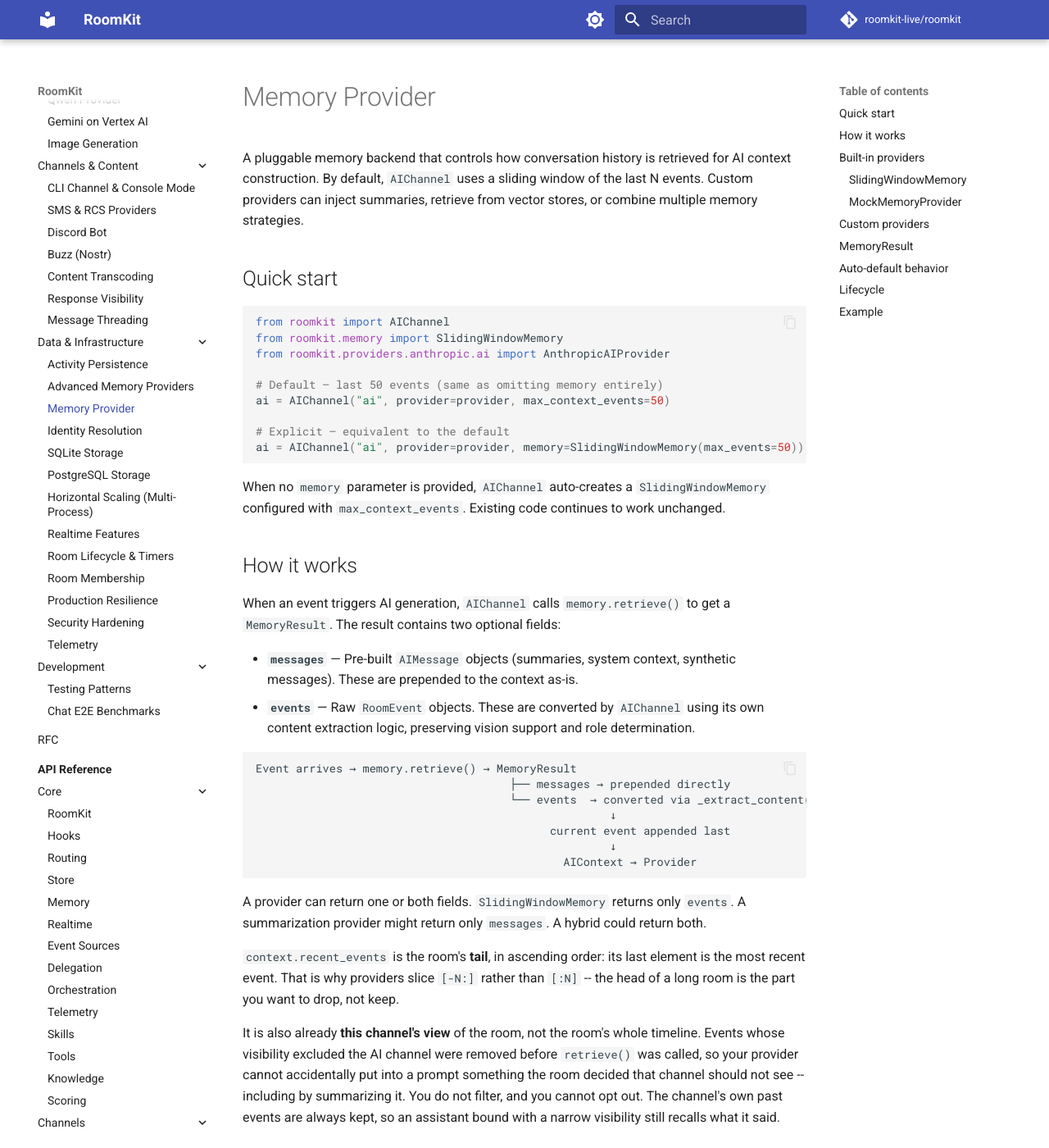
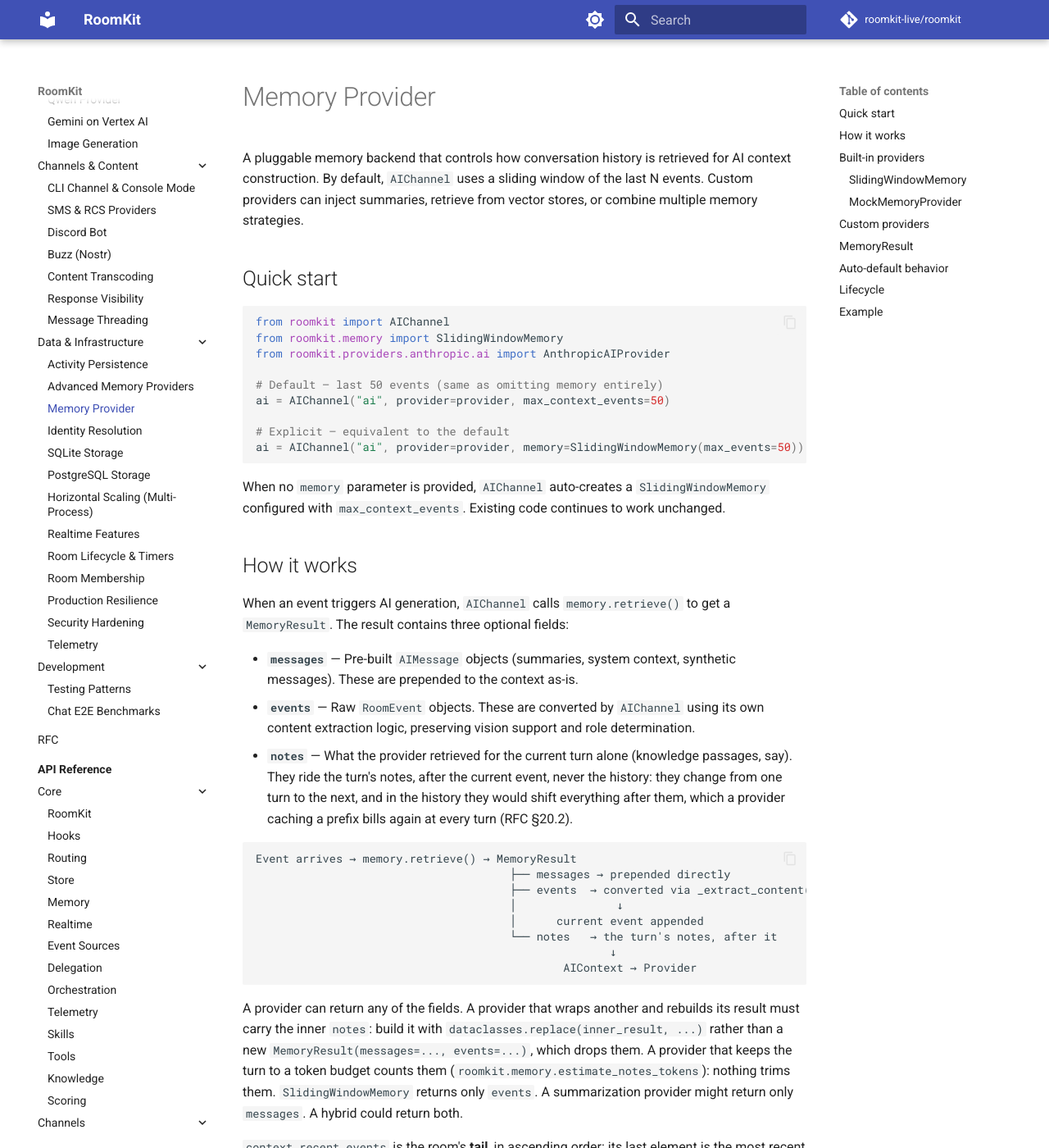
Before and after one commit to roomkit-live/roomkit-docs, an MkDocs documentation site: the page built from docs/guides/memory-provider.md, in a window 1280 px wide and 1400 px high. Shown: the whole window at 82% size. Built offline with MkDocs 1.6.1 and Material for MkDocs 9.7.7, drawn with Linux system fonts in a browser that asks for light colours; comment, search, counter and statistics services are not loaded; some of the changed text lies outside the part shown.

Commit message:
docs(memory): MemoryResult's three fields, and what a wrapper owes the notes, per review (RMK-334)

````diff
--- a/docs/guides/memory-provider.md
+++ b/docs/guides/memory-provider.md
@@ -20,22 +20,24 @@ When no `memory` parameter is provided, `AIChannel` auto-creates a `SlidingWindo
 
 ## How it works
 
-When an event triggers AI generation, `AIChannel` calls `memory.retrieve()` to get a `MemoryResult`. The result contains two optional fields:
+When an event triggers AI generation, `AIChannel` calls `memory.retrieve()` to get a `MemoryResult`. The result contains three optional fields:
 
 - **`messages`** — Pre-built `AIMessage` objects (summaries, system context, synthetic messages). These are prepended to the context as-is.
 - **`events`** — Raw `RoomEvent` objects. These are converted by `AIChannel` using its own content extraction logic, preserving vision support and role determination.
+- **`notes`** — What the provider retrieved for the current turn alone (knowledge passages, say). They ride the turn's notes, after the current event, never the history: they change from one turn to the next, and in the history they would shift everything after them, which a provider caching a prefix bills again at every turn (RFC §20.2).
 
 ```
 Event arrives → memory.retrieve() → MemoryResult
                                       ├── messages → prepended directly
-                                      └── events  → converted via _extract_content()
-                                                     ↓
-                                            current event appended last
+                                      ├── events  → converted via _extract_content()
+                                      │               ↓
+                                      │      current event appended
+                                      └── notes   → the turn's notes, after it
                                                      ↓
                                               AIContext → Provider
 ```
 
-A provider can return one or both fields. `SlidingWindowMemory` returns only `events`. A summarization provider might return only `messages`. A hybrid could return both.
+A provider can return any of the fields. A provider that wraps another and rebuilds its result must carry the inner `notes`: build it with `dataclasses.replace(inner_result, ...)` rather than a new `MemoryResult(messages=..., events=...)`, which drops them. A provider that keeps the turn to a token budget counts them (`roomkit.memory.estimate_notes_tokens`): nothing trims them. `SlidingWindowMemory` returns only `events`. A summarization provider might return only `messages`. A hybrid could return both.
 
 `context.recent_events` is the room's **tail**, in ascending order: its last
 element is the most recent event. That is why providers slice `[-N:]` rather
@@ -147,8 +149,9 @@ The `MemoryResult` dataclass controls what goes into the AI context:
 |-------|------|---------|-------------|
 | `messages` | `list[AIMessage]` | `[]` | Pre-built messages prepended to context |
 | `events` | `list[RoomEvent]` | `[]` | Raw events converted by AIChannel |
+| `notes` | `list[str]` | `[]` | Retrieved for this turn alone; carried after the current event |
 
-Messages appear first in the context, followed by converted events, followed by the current triggering event. This ordering ensures summaries and system context appear before the conversation, and the current user message is always last.
+Messages appear first in the context, followed by converted events, followed by the current triggering event, which carries the turn's notes after its own text. This ordering ensures summaries and system context appear before the conversation, and what changes from turn to turn comes last.
 
 ## Auto-default behavior
 
````
Also changed, not shown: docs/features.md (+1 -1 lines).
